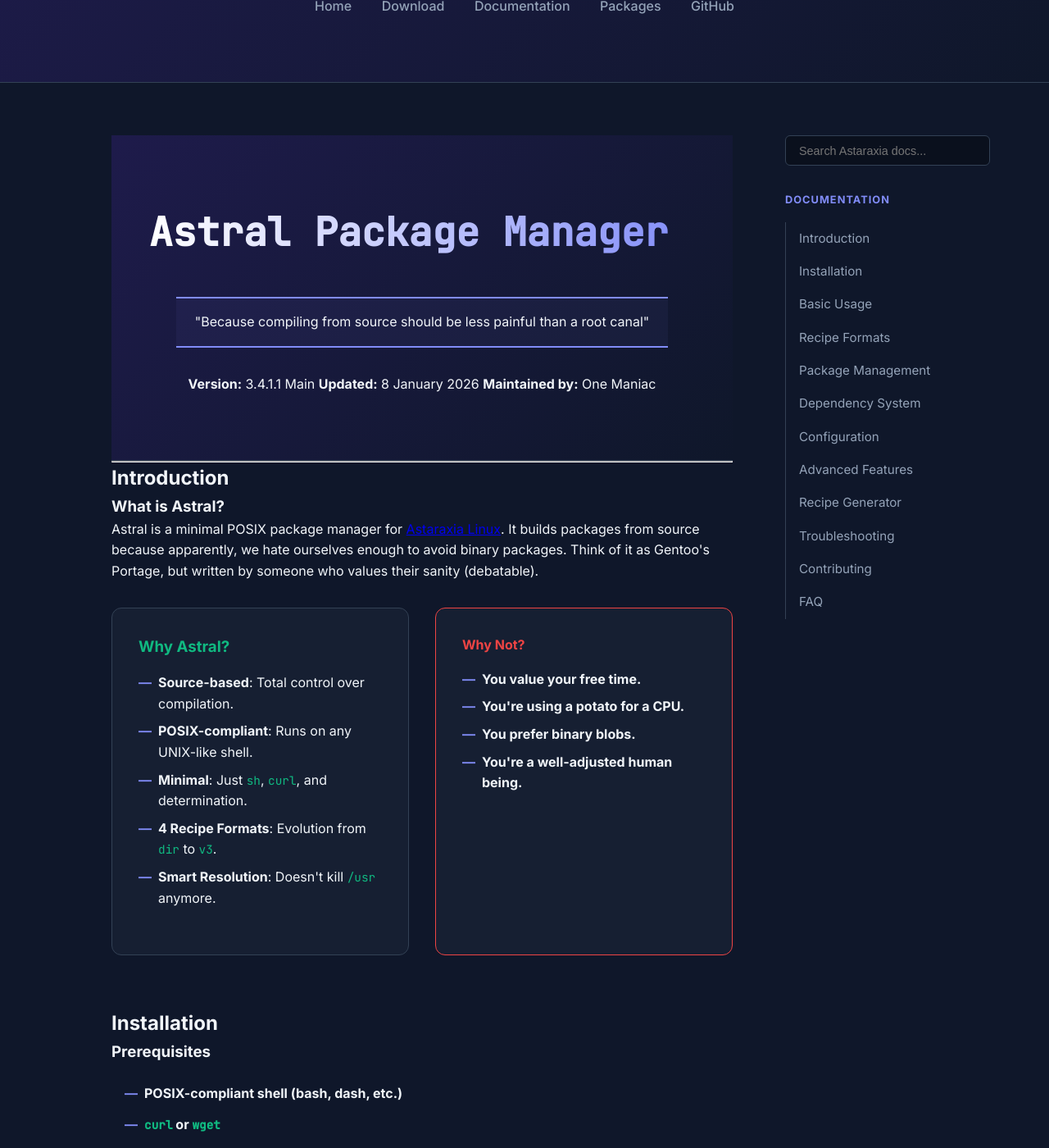
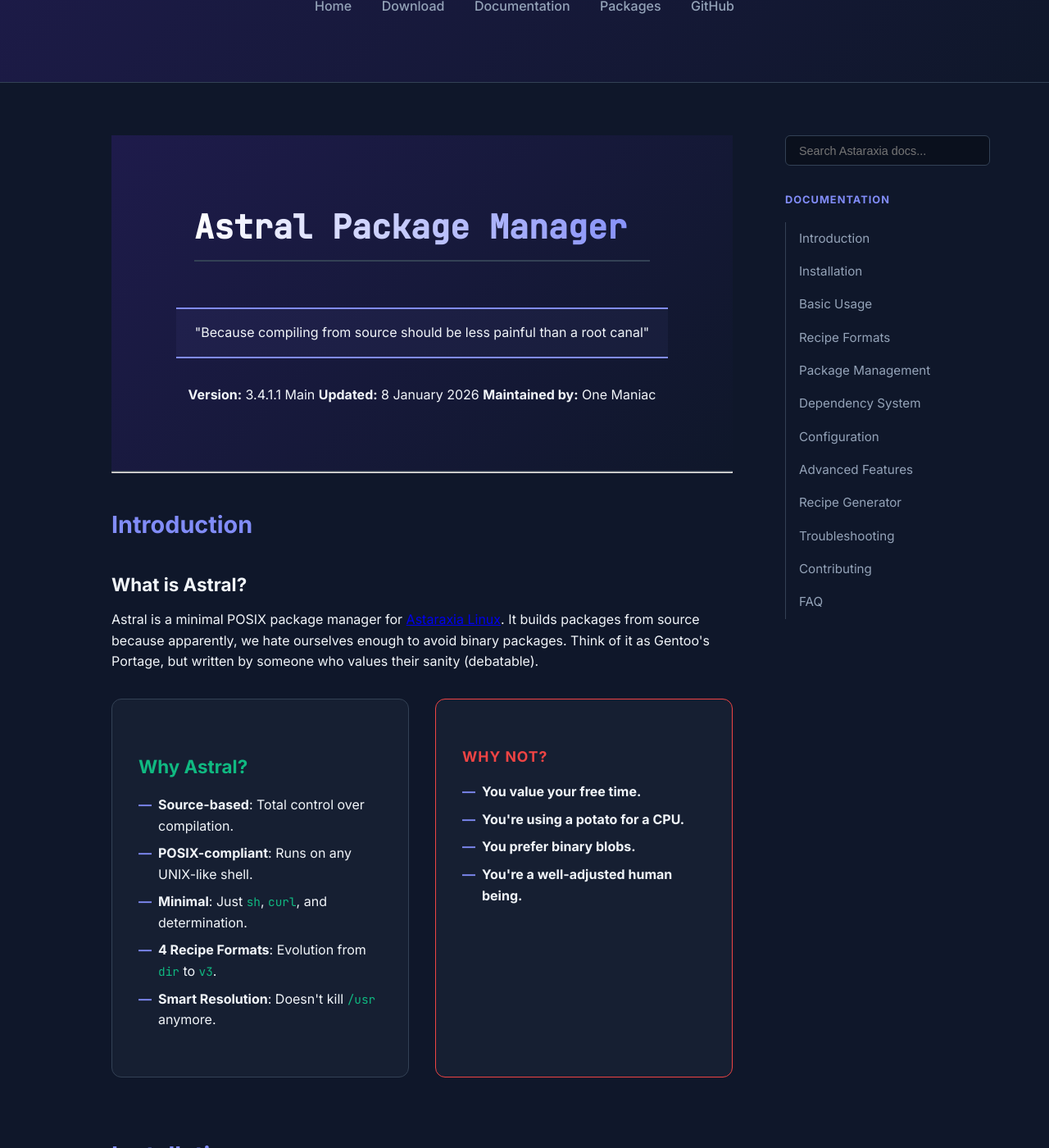
Before and after one commit to Astaraxia-Linux/astaraxia-linux.github.io, a Jekyll site: the page built from docus/astral.html, in a window 1280 px wide and 1400 px high, scrolled down 199 px. Shown: the whole window at 82% size. Built offline with Jekyll 4.4.1, drawn with Linux system fonts in a browser that asks for light colours.

Commit message:
Update docs.html

```diff
--- a/_layouts/docs.html
+++ b/_layouts/docs.html
@@ -107,6 +107,96 @@
         .content ul ul {
             margin: 0.5rem 0 0.5rem 1rem;
             border-left: 1px solid var(--border);
+        }
+
+        /* --- Headings Hierarchy --- */
+        .content h1 {
+            font-size: 2.5rem;
+            margin-bottom: 1.5rem;
+            color: var(--text);
+            border-bottom: 2px solid var(--border);
+            padding-bottom: 0.5rem;
+        }
+
+        .content h2 {
+            font-size: 1.8rem;
+            margin-top: 2.5rem;
+            margin-bottom: 1rem;
+            color: var(--primary);
+        }
+
+        .content h3 {
+            font-size: 1.4rem;
+            margin-top: 2rem;
+            margin-bottom: 0.75rem;
+            color: var(--text);
+        }
+
+        .content h4 {
+            font-size: 1.1rem;
+            margin-top: 1.5rem;
+            margin-bottom: 0.5rem;
+            color: var(--accent);
+            text-transform: uppercase;
+            letter-spacing: 1px;
+        }
+
+        /* --- Definition Lists (Specs/Flags) --- */
+        dl {
+            margin: 1.5rem 0;
+            padding: 1rem;
+            background: rgba(15, 23, 42, 0.3);
+            border-radius: 8px;
+            border: 1px solid var(--border);
+        }
+
+        dt {
+            font-family: 'JetBrains Mono', monospace;
+            font-weight: 700;
+            color: var(--primary);
+            margin-top: 1rem;
+        }
+
+        dt:first-child { margin-top: 0; }
+
+        dd {
+            margin-left: 1.5rem;
+            margin-bottom: 0.5rem;
+            color: var(--text-dim);
+            font-size: 0.95rem;
+        }
+
+        /* --- Spec Card --- */
+        .spec-card {
+            background: var(--card-bg);
+            border: 1px solid var(--border);
+            border-radius: 12px;
+            padding: 1.5rem;
+            margin: 2rem 0;
+            display: grid;
+            grid-template-columns: repeat(auto-fit, minmax(200px, 1fr));
+            gap: 1.5rem;
+            box-shadow: 0 4px 20px rgba(0,0,0,0.2);
+        }
+
+        .spec-item {
+            display: flex;
+            flex-direction: column;
+        }
+
+        .spec-label {
+            font-size: 0.75rem;
+            text-transform: uppercase;
+            color: var(--primary);
+            letter-spacing: 1px;
+            margin-bottom: 0.25rem;
+            font-weight: 700;
+        }
+
+        .spec-value {
+            font-family: 'JetBrains Mono', monospace;
+            font-size: 1rem;
+            color: var(--text);
         }
 
         /* Quotes Restoration */
```
